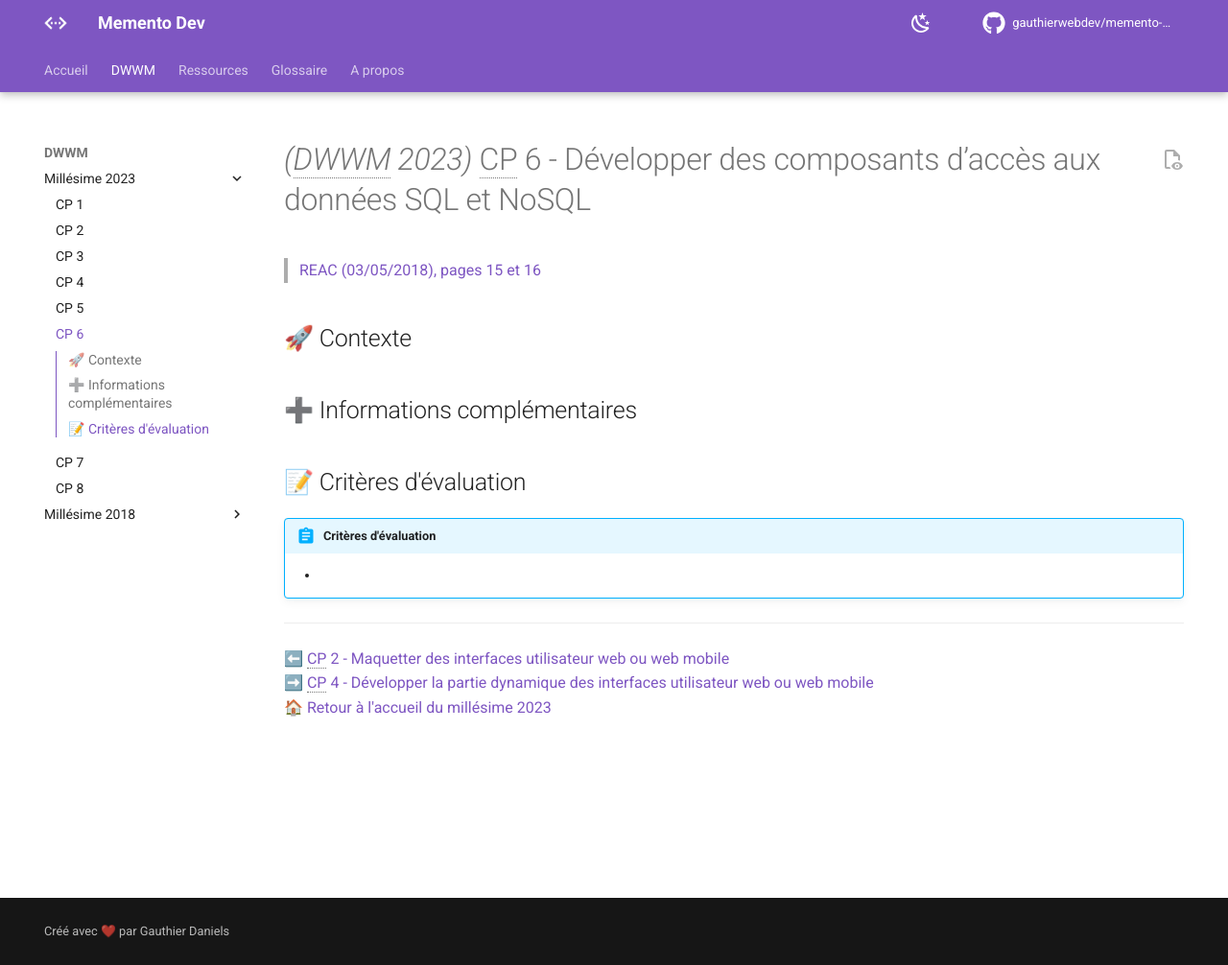
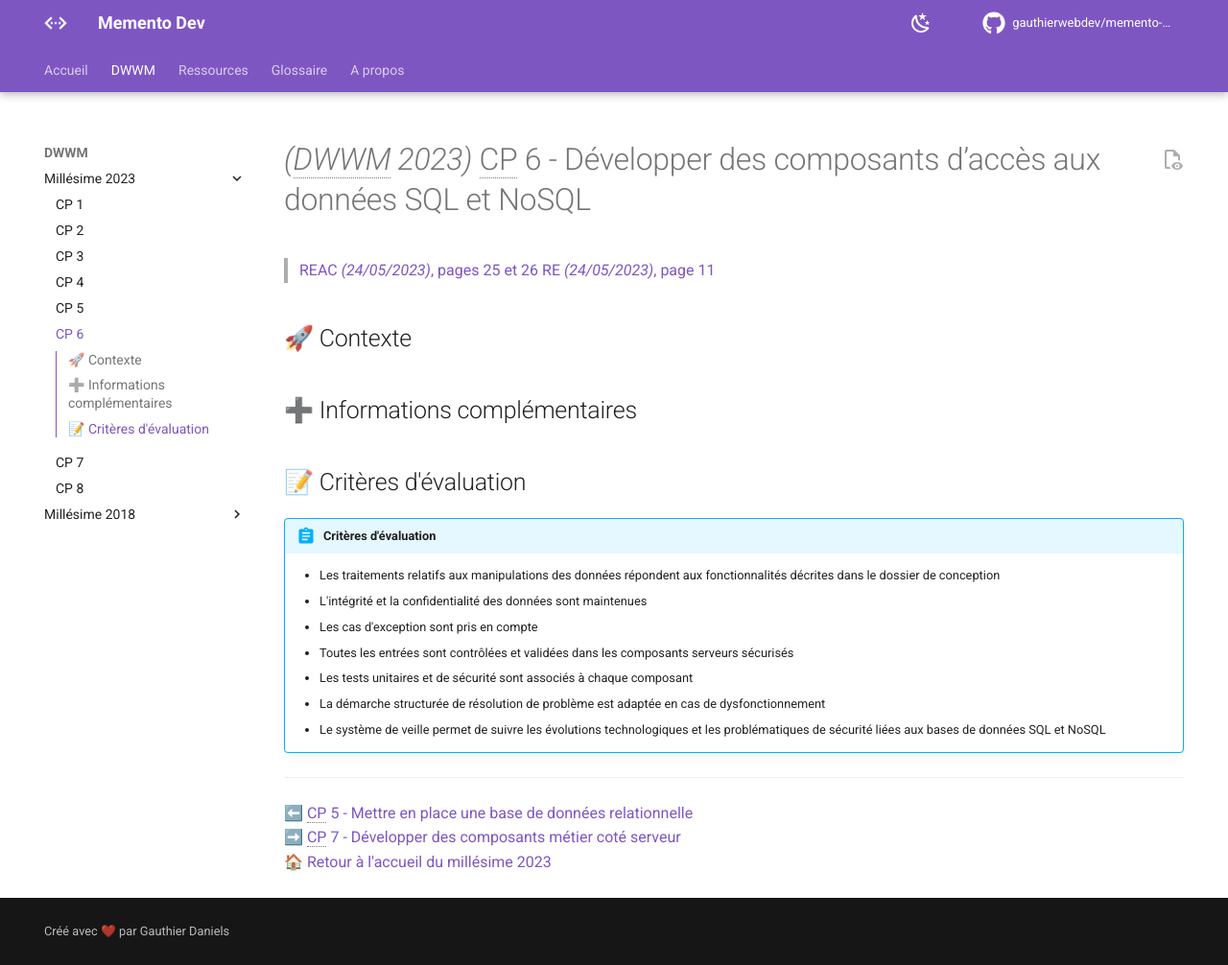
Before and after one commit to preparation-tp/memento-dev, an MkDocs documentation site: the page built from docs/dwwm/2023/cp-6-developper-des-composants-d-acces-aux-donnees-sql-et-nosql.md, in a window 1280 px wide and 1006 px high. Shown: the whole window at 96% size. Built offline with MkDocs 1.6.1 and Material for MkDocs 9.7.7, drawn with Linux system fonts in a browser that asks for light colours; comment, search, counter and statistics services are not loaded.

Commit message:
docs: Update evaluation criteria in SQL and NoSQL data access components

```diff
--- a/docs/dwwm/2023/cp-6-developper-des-composants-d-acces-aux-donnees-sql-et-nosql.md
+++ b/docs/dwwm/2023/cp-6-developper-des-composants-d-acces-aux-donnees-sql-et-nosql.md
@@ -1,5 +1,6 @@
 # _(<abbr title="Développeur Web et Web Mobile">DWWM</abbr> 2023)_ <abbr title="Compétence Professionnelle">CP</abbr> 6 - Développer des composants d’accès aux données SQL et NoSQL
-> [REAC (03/05/2018), pages 15 et 16](https://www.banque.di.afpa.fr/EspaceEmployeursCandidatsActeurs/EGPResultat.aspx?ct=01280m04&type=t)
+> [REAC _(24/05/2023)_, pages 25 et 26](https://www.banque.di.afpa.fr/EspaceEmployeursCandidatsActeurs/EGPResultat.aspx?ct=01280m04&type=t)
+> [RE _(24/05/2023)_, page 11](https://www.banque.di.afpa.fr/EspaceEmployeursCandidatsActeurs/EGPResultat.aspx?ct=01280m04&type=t)
 
 ## 🚀 Contexte
 
@@ -7,10 +8,16 @@
 
 ## 📝 Critères d'évaluation
 !!! abstract "Critères d'évaluation"
-    -
+    - Les traitements relatifs aux manipulations des données répondent aux fonctionnalités décrites dans le dossier de conception
+    - L'intégrité et la confidentialité des données sont maintenues
+    - Les cas d'exception sont pris en compte
+    - Toutes les entrées sont contrôlées et validées dans les composants serveurs sécurisés
+    - Les tests unitaires et de sécurité sont associés à chaque composant
+    - La démarche structurée de résolution de problème est adaptée en cas de dysfonctionnement
+    - Le système de veille permet de suivre les évolutions technologiques et les problématiques de sécurité liées aux bases de données SQL et NoSQL
 
 ---
 
-[⬅️ <abbr title="Compétence Professionnelle">CP</abbr> 2 - Maquetter des interfaces utilisateur web ou web mobile](cp-2-maquetter-des-interfaces-utilisateur-web-ou-web-mobile.md)
-[➡️ <abbr title="Compétence Professionnelle">CP</abbr> 4 - Développer la partie dynamique des interfaces utilisateur web ou web mobile](cp-4-developper-la-partie-dynamique-des-interfaces-utilisateur-web-ou-web-mobile.md)
+[⬅️ <abbr title="Compétence Professionnelle">CP</abbr> 5 - Mettre en place une base de données relationnelle](cp-5-mettre-en-place-une-base-de-donnees-relationnelle.md)
+[➡️ <abbr title="Compétence Professionnelle">CP</abbr> 7 - Développer des composants métier coté serveur](cp-7-developper-des-composants-metier-cote-serveur.md)
 [🏠 Retour à l'accueil du millésime 2023](index.md)
```
